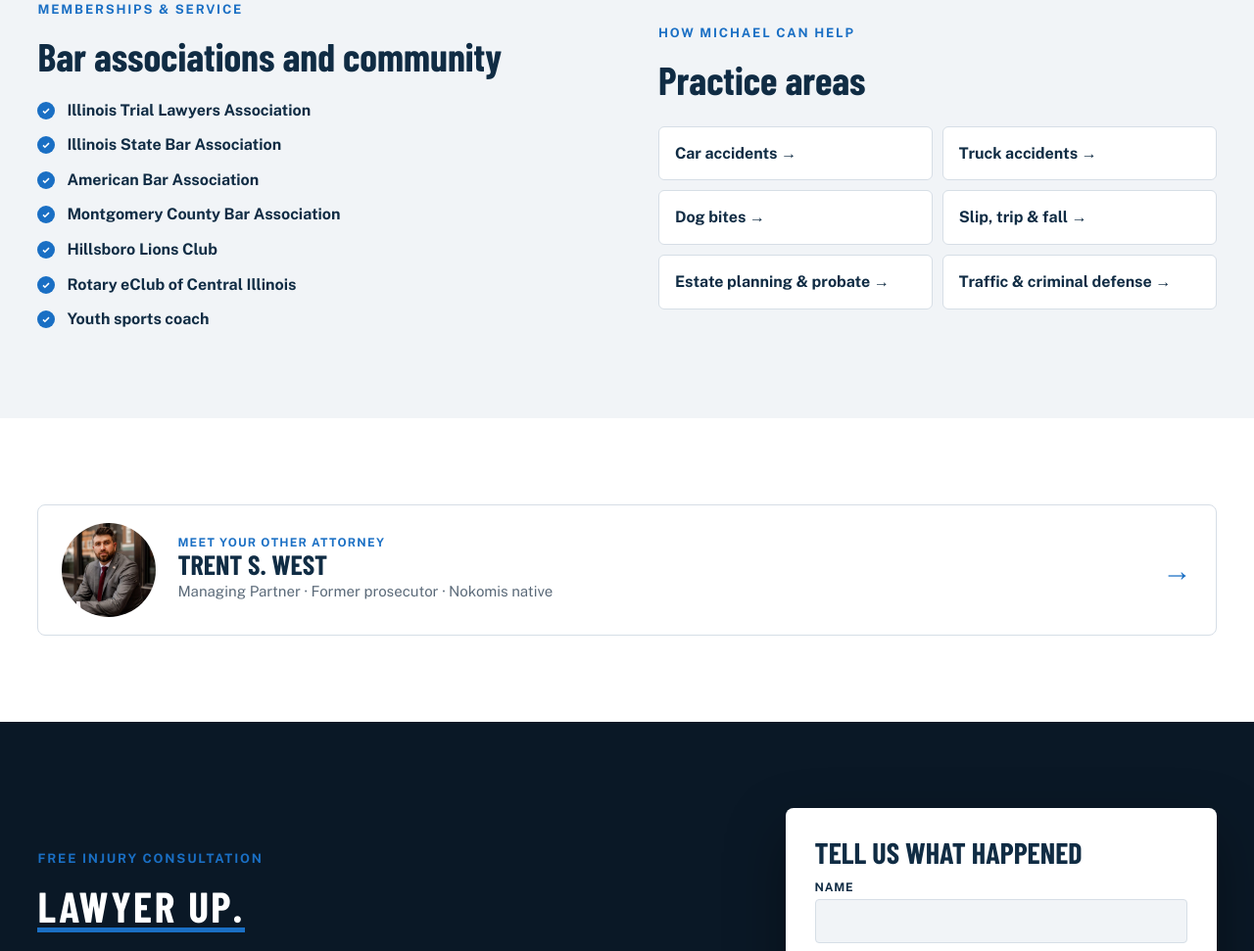
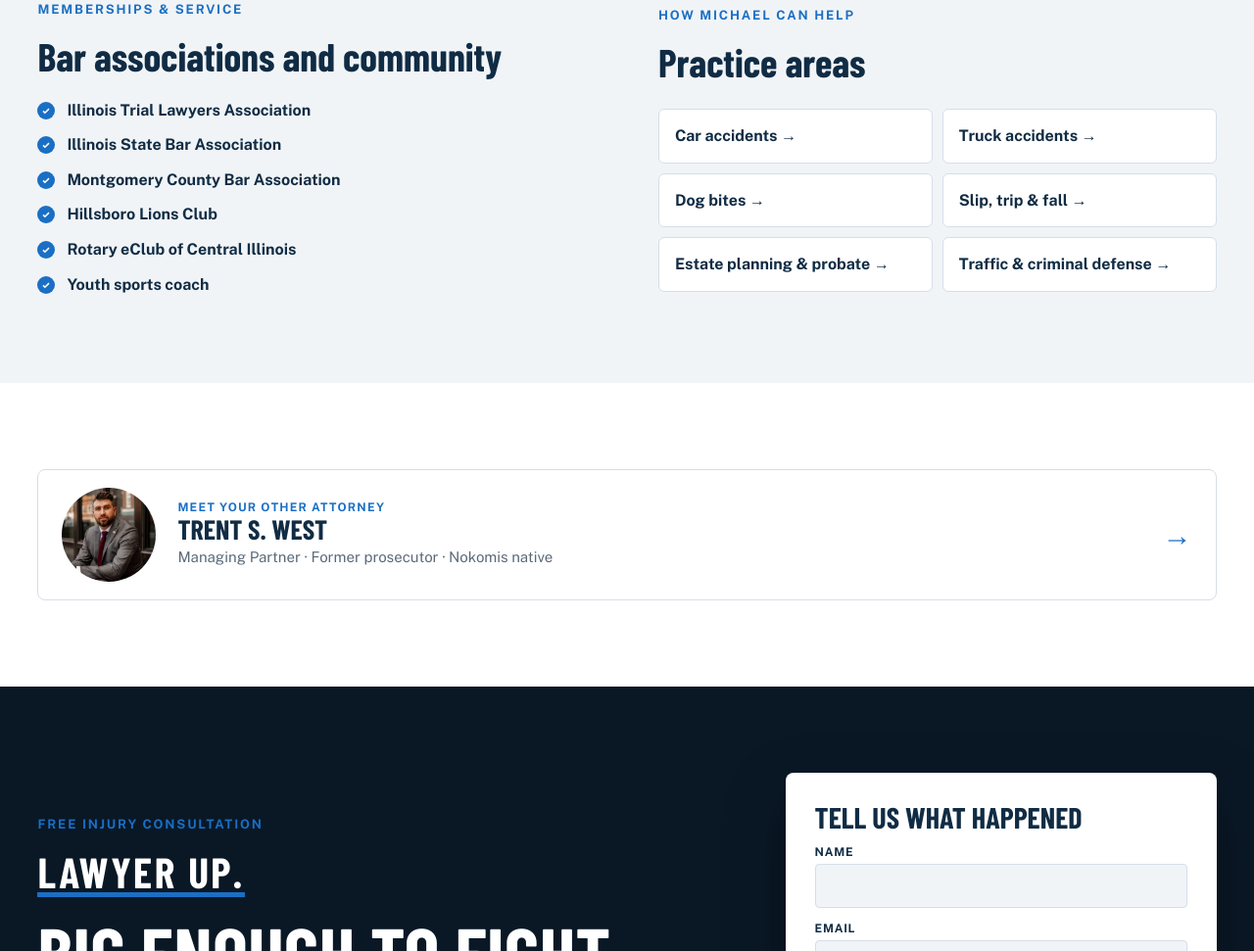
Before and after one commit to jerrycahalan/clickgiant-previews, a plain HTML site: page west-ginos/attorneys/michael-ginos/index.html in a window 1280 px wide. Shown: the part 2057-3028 px from the top of the page at 98% size. Drawn offline with nearby package versions, Linux system fonts and the light colour scheme; a web font is replaced by a local one.

Commit message:
West & Ginos: remove ABA from Michael's bio; plan: bio approved, batch 4 sent
Co-Authored-By: Claude Opus 5.5 <noreply@anthropic.com>
Claude-Session: https://claude.ai/code/session_015Lm9SM3Sek8bcLXP3YmVo5

```diff
--- a/west-ginos/attorneys/michael-ginos/index.html
+++ b/west-ginos/attorneys/michael-ginos/index.html
@@ -128,7 +128,6 @@
     <ul class="checks dark-text">
       <li><b>Illinois Trial Lawyers Association</b></li>
       <li><b>Illinois State Bar Association</b></li>
-      <li><b>American Bar Association</b></li>
       <li><b>Montgomery County Bar Association</b></li>
       <li><b>Hillsboro Lions Club</b></li>
       <li><b>Rotary eClub of Central Illinois</b></li>
```
Also changed, not shown: _build/pages/michael-ginos.html (+0 -1 lines), 1 other file.
